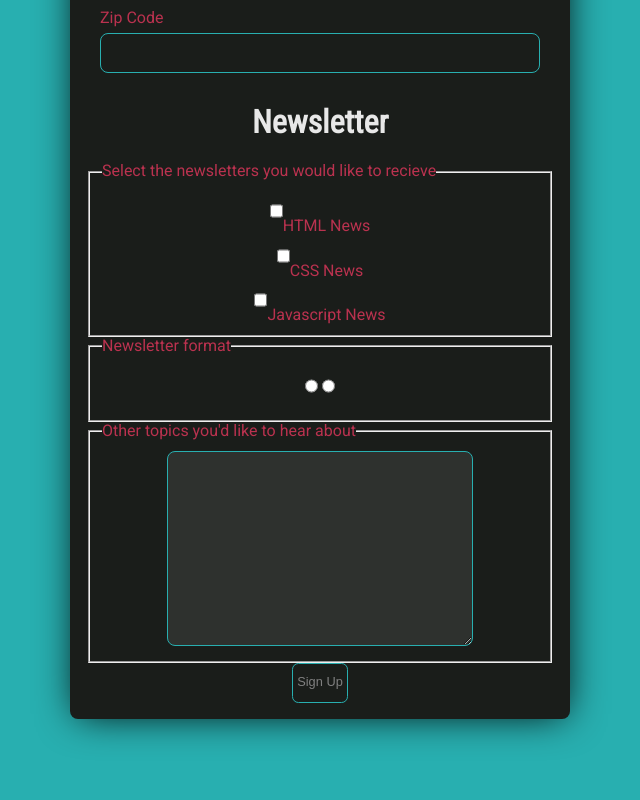
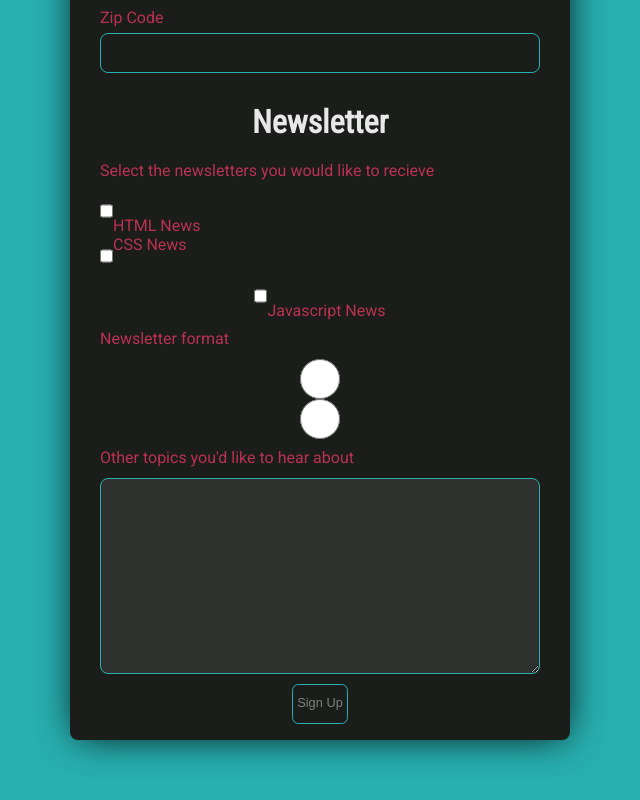
Before and after one commit to mtallerico1/Treehouse-FEWD-Project-3, a plain HTML site: page index.html in a window 1280 px wide. Shown: the part 771-1571 px from the top of the page, without its empty margins (320-960 px from the left). Before the commit the page ends 1550 px from the top, so only its background shows below. Drawn offline with Linux system fonts and the light colour scheme.

Commit message:
Playing with css to align checkbox and label

```diff
--- a/css/style.css
+++ b/css/style.css
@@ -34,10 +34,16 @@ form {
     margin-bottom: 60px;
   }
 
-fieldset[id=main] {
+fieldset {
     border: 0;
     display: flex;
     flex-direction: column;
+}
+
+.checkbox-container {
+    display: flex;
+    justify-content: left;
+    align-content: center;
 }
 
 label,
@@ -71,6 +77,10 @@ input[value] {
     font-size: .8em;
 }
 
+/* input[type="checkbox"] {
+    display: inline-block;
+} */
+
 textarea {
     background-color: #2e312e;
     border: 1px solid #28afb0;
--- a/index.html
+++ b/index.html
@@ -100,9 +100,15 @@
                 <h1>Newsletter</h1>
                 <fieldset>
                     <legend>Select the newsletters you would like to recieve</legend>
-                    <input type="checkbox" name="html" id="html"><label for="html" id="check">HTML News</label><br>
-                    <input type="checkbox" name="css" id="css"><label for="css" id="check">CSS News</label><br>
-                    <input type="checkbox" name="js" id="js"><label for="js" id="check">Javascript News</label><br>
+                    <div class="checkbox-container">
+                        <label for="html" id="check"><input type="checkbox" name="html" id="html">HTML News</label>
+                    </div>
+                    <div class="checkbox-container">
+                        <input type="checkbox" name="css" id="css"><label for="css" id="check">CSS News</label>
+                    </div>
+                    <div>
+                        <input type="checkbox" name="js" id="js"><label for="js" id="check">Javascript News</label>
+                    </div>
                 </fieldset>
                 <fieldset>
                     <legend>Newsletter format</legend>
```
